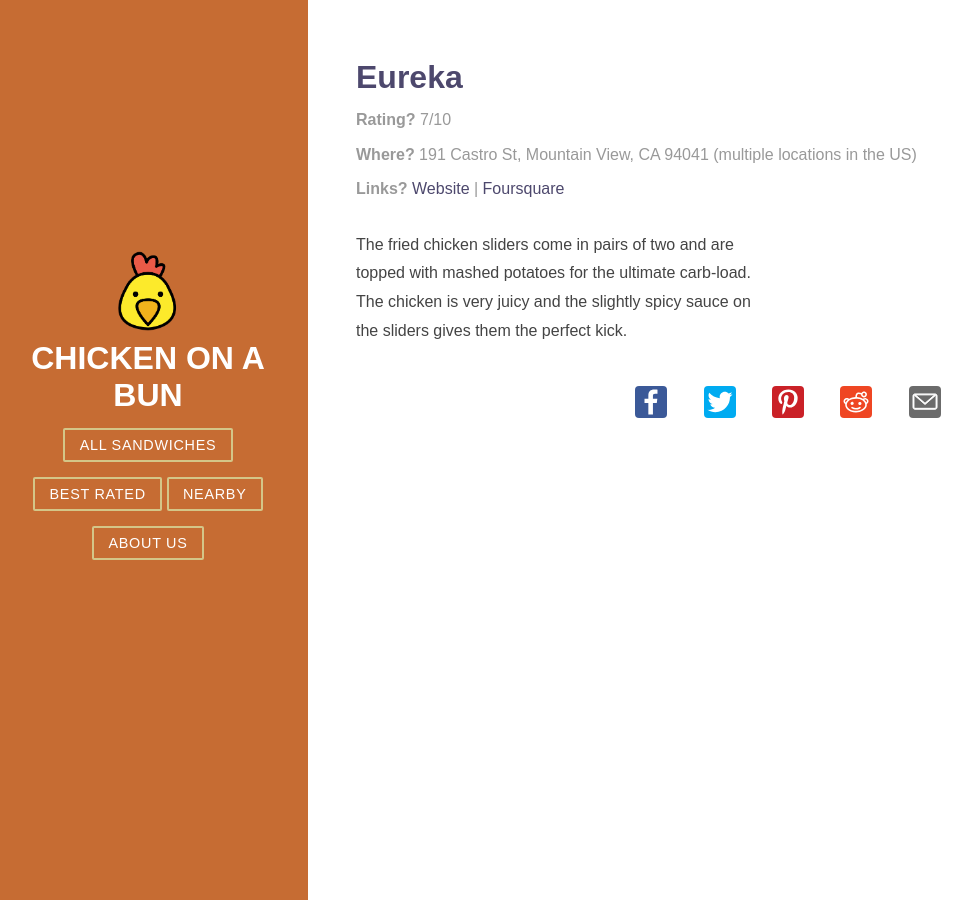
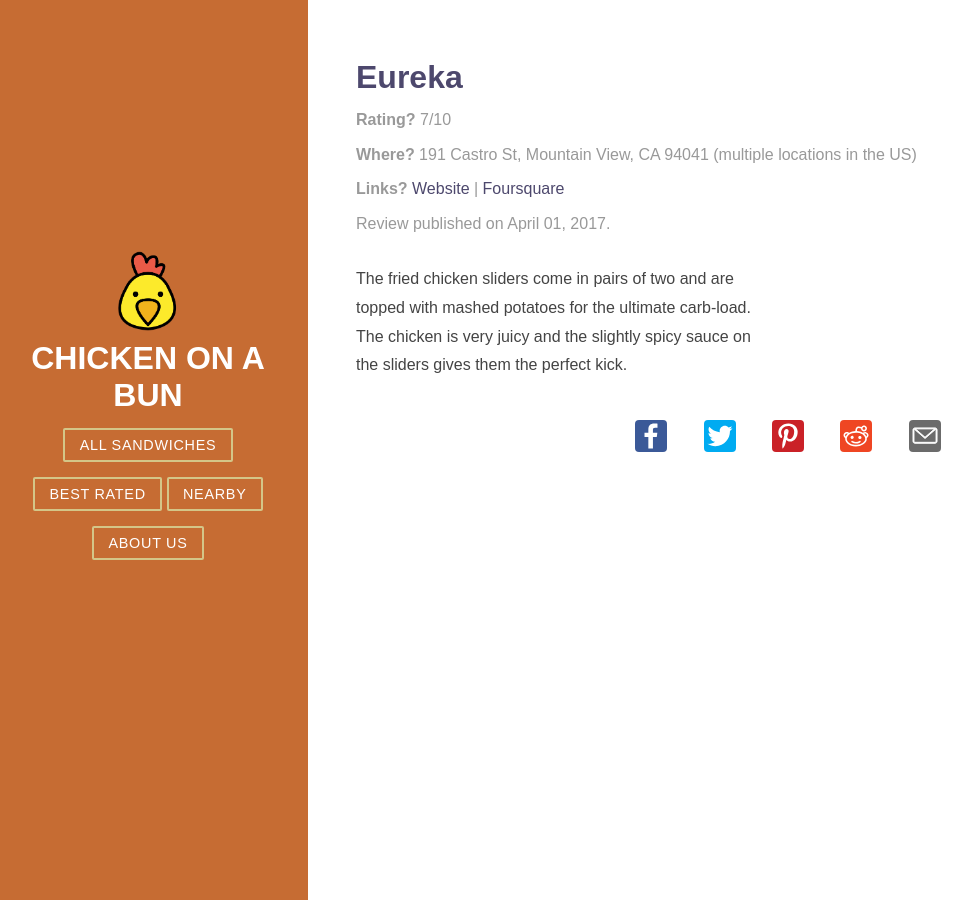
Before and after one commit to stefanthoss/chickenonabun, a Jekyll site: the page built from _posts/2017-04-01-eureka.md, in a window 1280 px wide. Shown: the whole page, without its empty margins (12-984 px from the left). Built offline with Jekyll 4.4.1, drawn with Linux system fonts in a browser that asks for light colours; nearby versions of some CDN libraries.

Commit message:
Add date to review pages

```diff
--- a/_layouts/post.html
+++ b/_layouts/post.html
@@ -16,6 +16,7 @@
         <p>
           <b>Links?</b> {% if page.website %}<a href="{{ page.website }}" target="_blank" rel="noopener">Website</a> | {% endif %}<a href="{{ page.foursquare-link }}" target="_blank" rel="noopener">Foursquare</a>
         </p>
+        <p>Review published on {{ page.date | date: '%B %d, %Y' }}.</p>
       </div>
     </header>
 
```
